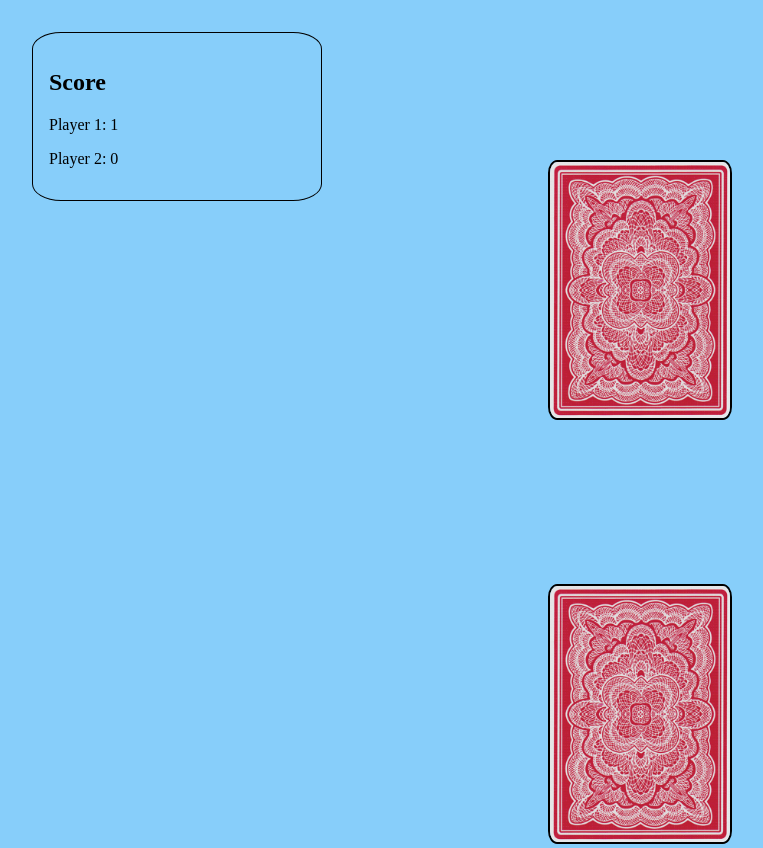
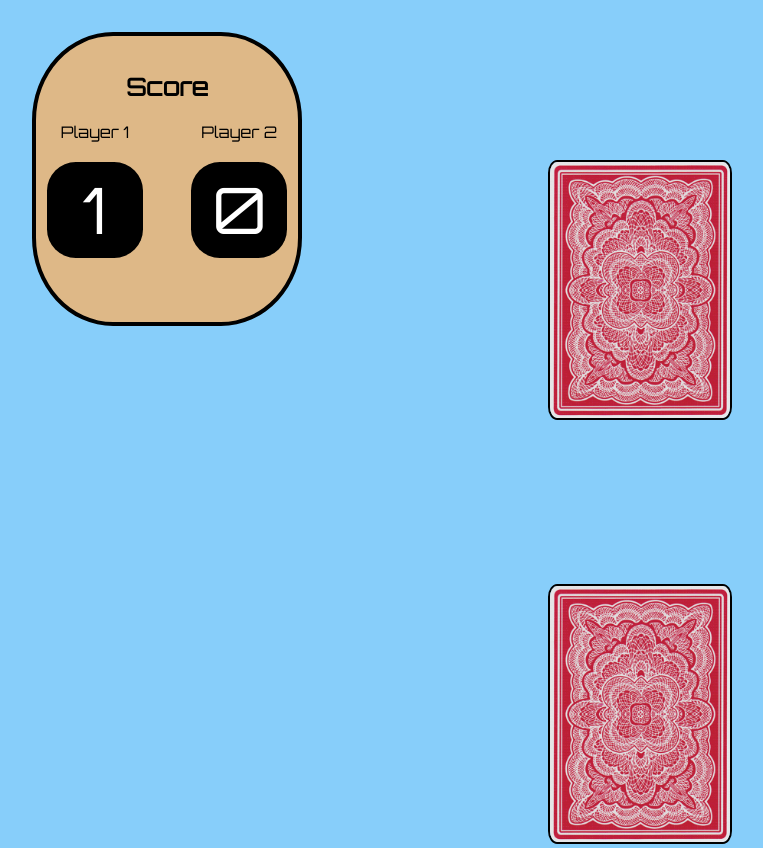
Before and after one commit to JesseDaGriffin/ClickJack, a Vue app: page /inGame in a window 1280 px wide. Shown: the whole page, without its empty margins (0-763 px from the left). Built offline with nearby package versions, Linux system fonts and the light colour scheme.

Commit message:
Updated styling of scoreboard. Created site wide font. Add scaling to card flipping animation.

```diff
--- a/index.html
+++ b/index.html
@@ -3,6 +3,7 @@
   <head>
     <meta charset="UTF-8" />
     <link rel="icon" type="image/svg+xml" href="/vite.svg" />
+    <link href='https://fonts.googleapis.com/css?family=Orbitron' rel='stylesheet' type='text/css'>
     <meta name="viewport" content="width=device-width, initial-scale=1.0" />
     <title>Vite + Vue</title>
   </head>
--- a/src/clickJack.css
+++ b/src/clickJack.css
@@ -2,6 +2,11 @@ html, body, #app {
     height: 100vh;
     margin: 0;
     background-color: lightskyblue;
+}
+body {
+    font-family: 'Orbitron', sans-serif;
+    /* font-family: -apple-system, BlinkMacSystemFont, 'Segoe UI', Roboto,
+      'Helvetica Neue', Arial, 'Noto Sans', sans-serif; */
 }
 
 .break-v {
@@ -17,7 +22,7 @@ html, body, #app {
     align-items: center;
     background-color: lightskyblue;
     height: 100%;
-    font-family: "Verdana";
+    /* font-family: "Verdana"; */
     font-size: 6rem;
 }
 
@@ -73,11 +78,44 @@ html, body, #app {
 
 /* Scoreboard */
 #scoreboard {
-    width: 20vw;
-    border: .1rem black solid;
-    border-radius: 10%;
+    display: flex;
+    flex-wrap: wrap;
+    justify-content: center;
+    width: 18vw;
+    border: .3rem black solid;
+    border-radius: 30%;
     margin: 2rem;
     padding: 1rem;
+    background-color: burlywood;
+}
+
+#scoreboard #scoreboard-title {
+    width: 100%;
+    text-align: center;
+}
+
+#scoreboard #scoreboard-grid {
+    display: grid;
+    grid-template-columns: 1fr 1fr;
+    grid-template-rows: 1fr 4fr;
+    column-gap: 3rem;
+    row-gap: 1rem;
+    margin-bottom: 3rem;
+}
+#scoreboard #scoreboard-grid div {
+    text-align: center;
+}
+
+#scoreboard #scoreboard-grid .score-count {
+    display: flex;
+    justify-content: center;
+    align-items: center;
+    height: 6rem;
+    width: 6rem;
+    background-color: black;
+    color: white;
+    border-radius: 30%;
+    font-size: 4rem;
 }
 
 /* Deck Area */
@@ -112,7 +150,8 @@ html, body, #app {
 
 @keyframes slide-up {
     50% {
-        transform: rotateY(90deg);
+        transform: rotateY(90deg) scale(1.5);
+        /* transform: scale(1.2); */
     }
     100% {
         top: 10rem;
--- a/src/components/ScoreBoard.vue
+++ b/src/components/ScoreBoard.vue
@@ -1,11 +1,17 @@
 <template>
     <div id="scoreboard">
-        <h2>Score</h2>
-        <div class="player-one">
+        <h2 id="scoreboard-title">Score</h2>
+        <!-- <div class="player-one">
             <p>Player 1: {{props.player1}}</p>
         </div>
         <div class="player-two">
             <p>Player 2: {{props.player2}}</p>
+        </div> -->
+        <div id="scoreboard-grid">
+            <div>Player 1</div>
+            <div>Player 2</div>
+            <div class="score-count">{{props.player1}}</div>
+            <div class="score-count">{{props.player2}}</div>
         </div>
     </div>
 </template>
```
